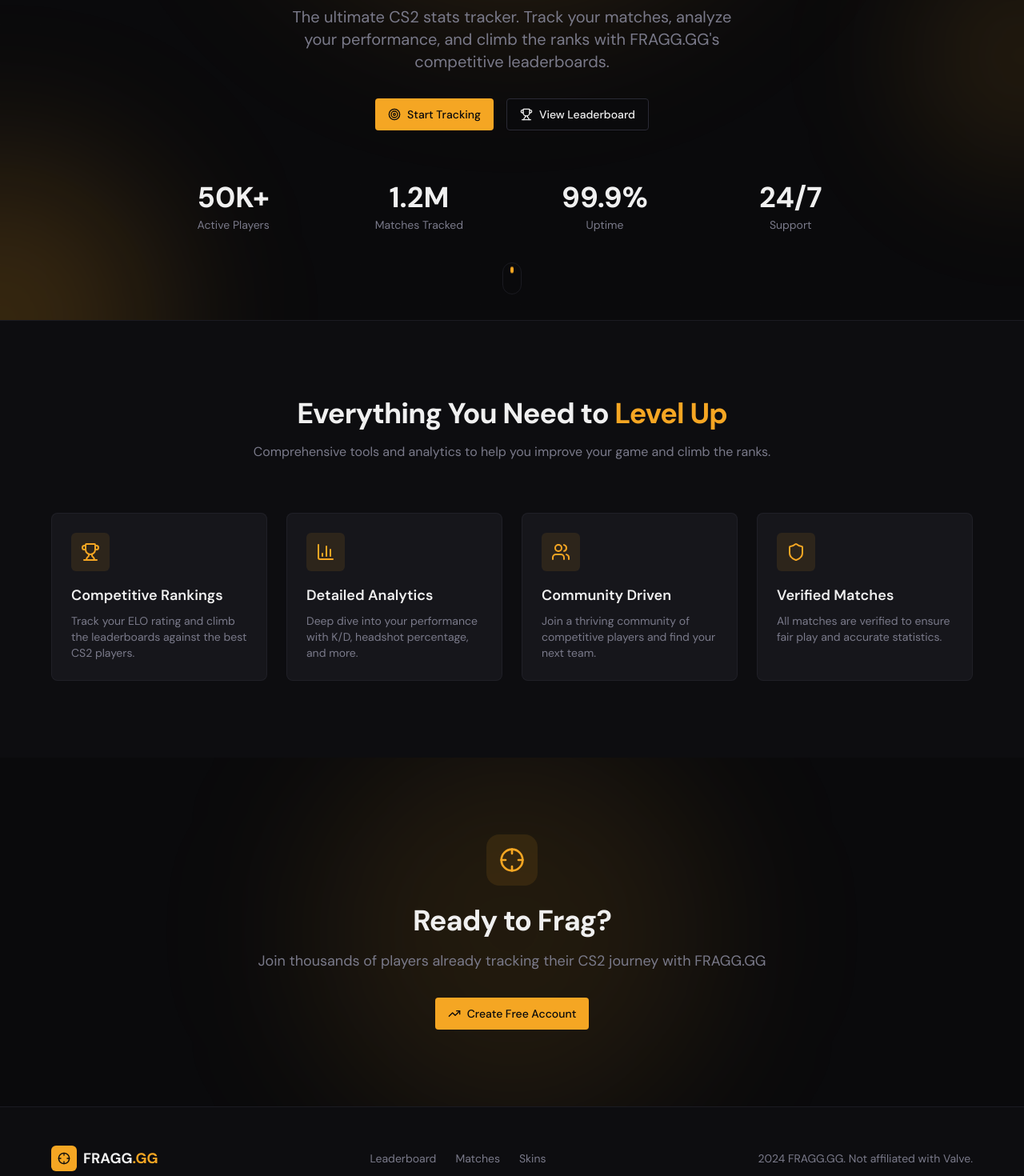
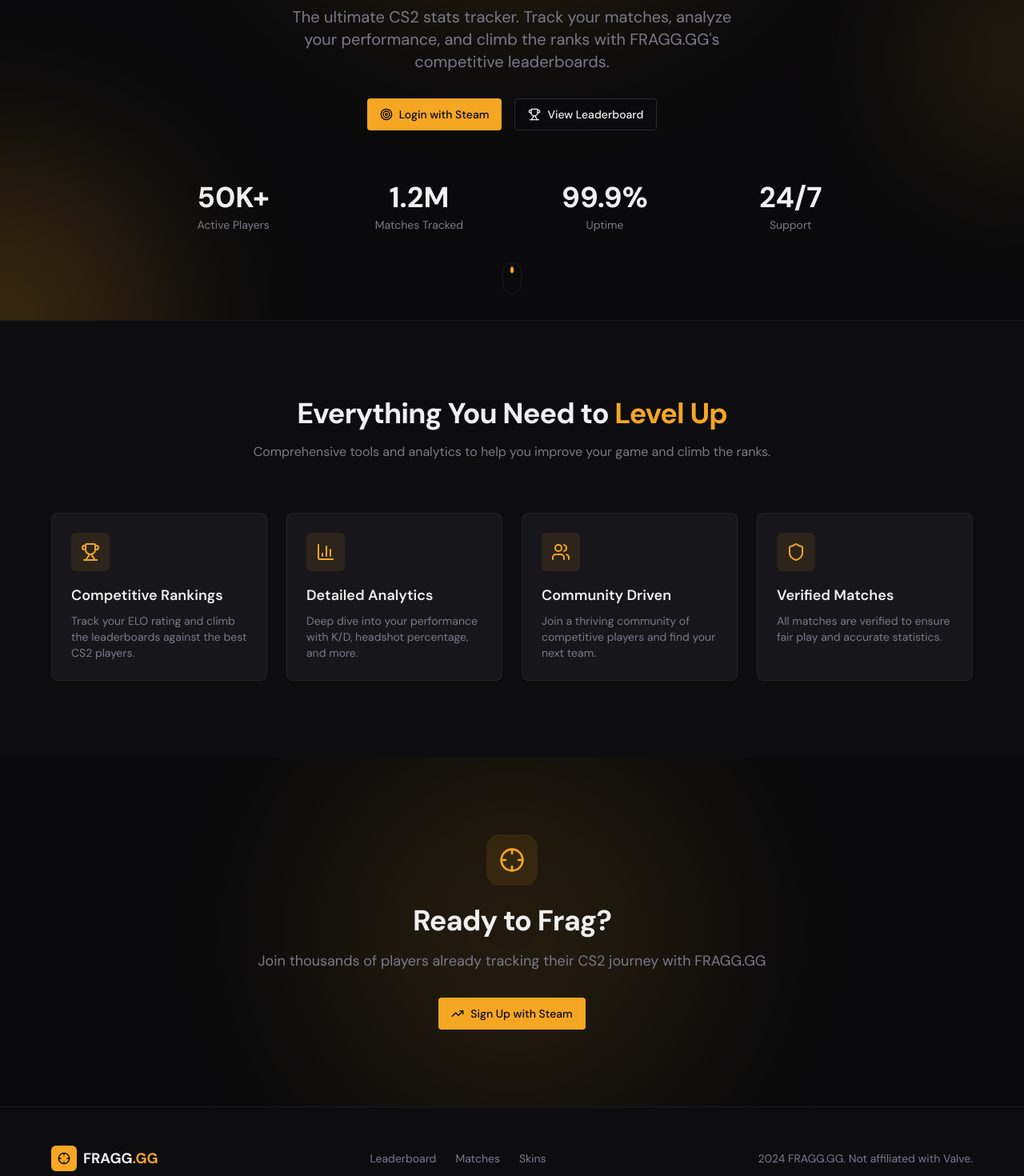
Before and after one commit to rexontop/fragg.gg-v0, a Next.js app: page / in a window 1280 px wide. Shown: the part 320-1790 px from the top of the page at 80% size. Built offline with nearby package versions, Linux system fonts and the light colour scheme.

Commit message:
Update page.tsx

```diff
--- a/app/page.tsx
+++ b/app/page.tsx
@@ -1,6 +1,9 @@
 import Link from "next/link"
 import { Button } from "@/components/ui/button"
 import { Trophy, Target, Users, TrendingUp, Crosshair, ChevronRight, Zap, Shield, BarChart3 } from "lucide-react"
+
+// YOUR CONFIG: Replace [YOUR-PROJECT-REF] with your actual Supabase Project ID
+const STEAM_AUTH_URL = "https://rfhszhfatgcyphiwrmzb.supabase.co/functions/v1/steam-auth"
 
 const features = [
   {
@@ -76,12 +79,12 @@ export default function HomePage() {
             and climb the ranks with FRAGG.GG&apos;s competitive leaderboards.
           </p>
 
-          {/* CTA Buttons */}
+          {/* CTA Buttons - UPDATED FOR STEAM AUTH */}
           <div className="flex flex-col items-center justify-center gap-4 sm:flex-row">
             <Button size="lg" className="gap-2 px-8" asChild>
-              <Link href="/auth/sign-up">
+              <Link href={STEAM_AUTH_URL}>
                 <Target className="h-5 w-5" />
-                Start Tracking
+                Login with Steam
               </Link>
             </Button>
             <Button size="lg" variant="outline" className="gap-2 px-8" asChild>
@@ -161,9 +164,9 @@ export default function HomePage() {
             Join thousands of players already tracking their CS2 journey with FRAGG.GG
           </p>
           <Button size="lg" className="gap-2 px-8" asChild>
-            <Link href="/auth/sign-up">
+            <Link href={STEAM_AUTH_URL}>
               <TrendingUp className="h-5 w-5" />
-              Create Free Account
+              Sign Up with Steam
             </Link>
           </Button>
         </div>
```
